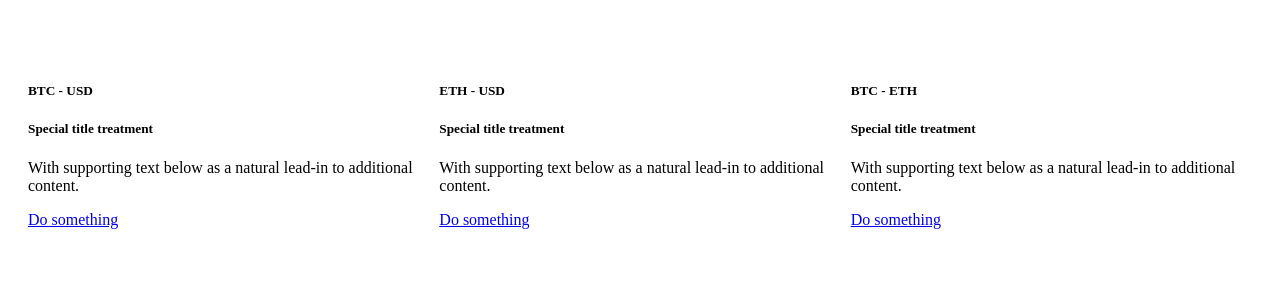
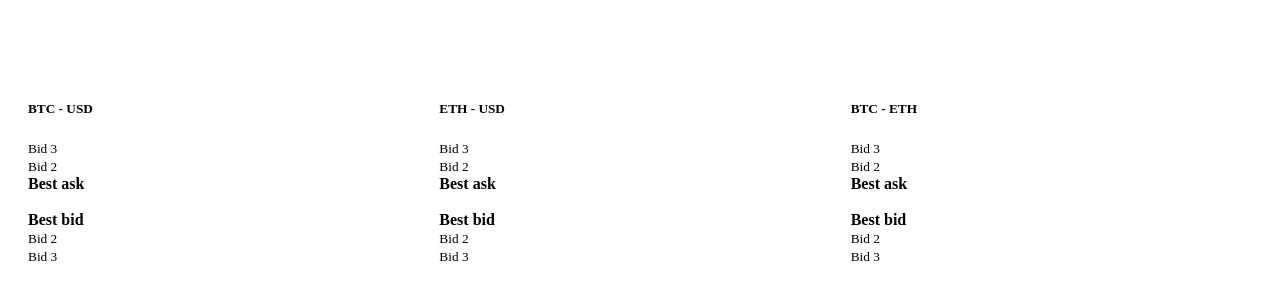
Before and after one commit to abrahammie/crispy-adventure, a React app: page / in a window 1280 px wide. Shown: the part 138-438 px from the top of the page. Built offline with nearby package versions, Linux system fonts and the light colour scheme; the HTML template or start-up script is replaced by a standard one.

Commit message:
Update order book layouts

```diff
--- a/client/src/BTC-ETH.jsx
+++ b/client/src/BTC-ETH.jsx
@@ -5,9 +5,14 @@ export const BOTH = (props) => {
     <div className="card">
       <h5 className="card-header">BTC - ETH</h5>
       <div className="card-body">
-        <h5 className="card-title">Special title treatment</h5>
-        <p className="card-text">With supporting text below as a natural lead-in to additional content.</p>
-        <a href="#" className="btn btn-primary">Do something</a>
+        <small className="card-text">Bid 3</small><br/>
+        <small className="card-text">Bid 2</small><br/>
+        <strong className="card-title">Best ask</strong>
+        <br/>
+        <br/>
+        <strong className="card-title">Best bid</strong><br/>
+        <small className="card-text">Bid 2</small><br/>
+        <small className="card-text">Bid 3</small>
       </div>
     </div>
   );
--- a/client/src/BTC.jsx
+++ b/client/src/BTC.jsx
@@ -5,9 +5,14 @@ export const BTC = (props) => {
     <div className="card">
       <h5 className="card-header">BTC - USD</h5>
       <div className="card-body">
-        <h5 className="card-title">Special title treatment</h5>
-        <p className="card-text">With supporting text below as a natural lead-in to additional content.</p>
-        <a href="#" className="btn btn-primary">Do something</a>
+        <small className="card-text">Bid 3</small><br/>
+        <small className="card-text">Bid 2</small><br/>
+        <strong className="card-title">Best ask</strong>
+        <br/>
+        <br/>
+        <strong className="card-title">Best bid</strong><br/>
+        <small className="card-text">Bid 2</small><br/>
+        <small className="card-text">Bid 3</small>
       </div>
     </div>
   );
--- a/client/src/ETH.jsx
+++ b/client/src/ETH.jsx
@@ -5,9 +5,14 @@ export const ETH = (props) => {
     <div className="card">
       <h5 className="card-header">ETH - USD</h5>
       <div className="card-body">
-        <h5 className="card-title">Special title treatment</h5>
-        <p className="card-text">With supporting text below as a natural lead-in to additional content.</p>
-        <a href="#" className="btn btn-primary">Do something</a>
+        <small className="card-text">Bid 3</small><br/>
+        <small className="card-text">Bid 2</small><br/>
+        <strong className="card-title">Best ask</strong>
+        <br/>
+        <br/>
+        <strong className="card-title">Best bid</strong><br/>
+        <small className="card-text">Bid 2</small><br/>
+        <small className="card-text">Bid 3</small>
       </div>
     </div>
   );
```
